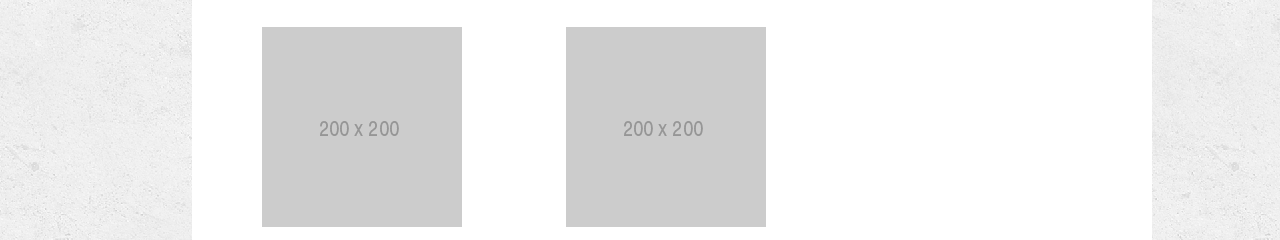
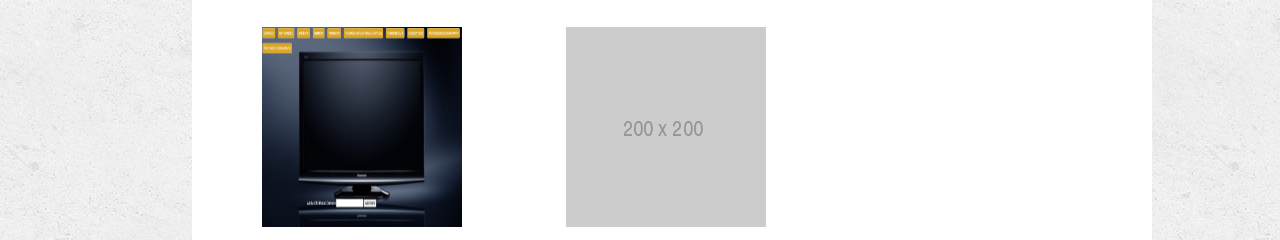
Before and after one commit to dallinmajor/Basic-Portfolio, a plain HTML site: page portfolio.html in a window 1280 px wide. Shown: the part 591-831 px from the top of the page. Drawn offline with Linux system fonts and the light colour scheme.

Commit message:
I added My API assignment

```diff
--- a/portfolio.html
+++ b/portfolio.html
@@ -29,7 +29,7 @@
                 <a href="https://dallinmajor.github.io/Word_Guessing_Game/"><img class="portfolio_links" src="assets/images/wp-image-144600525.jpg"></a>
                 <a href="https://dallinmajor.github.io/unit-4-test/"><img class="portfolio_links" src="assets/images/Screen Shot 2018-05-12 at 9.06.16 AM.png"></a>
                 <a href="https://dallinmajor.github.io/TriviaGame/"><img class="portfolio_links" src="assets/images/Trivia.png"></a>
-                <a href=""><img class="portfolio_links" src="assets/images/200x200.png"></a>
+                <a href="https://dallinmajor.github.io/Giphy-Assignment/"><img class="portfolio_links" src="assets/images/Screen Shot 2018-05-30 at 6.29.40 PM.png"></a>
                 <a href=""><img class="portfolio_links" src="assets/images/200x200.png"></a>
             </div>
         </div>
```
Also changed, not shown: assets/images/Screen Shot 2018-05-30 at 6.29.40 PM.png (added), 1 other file.
